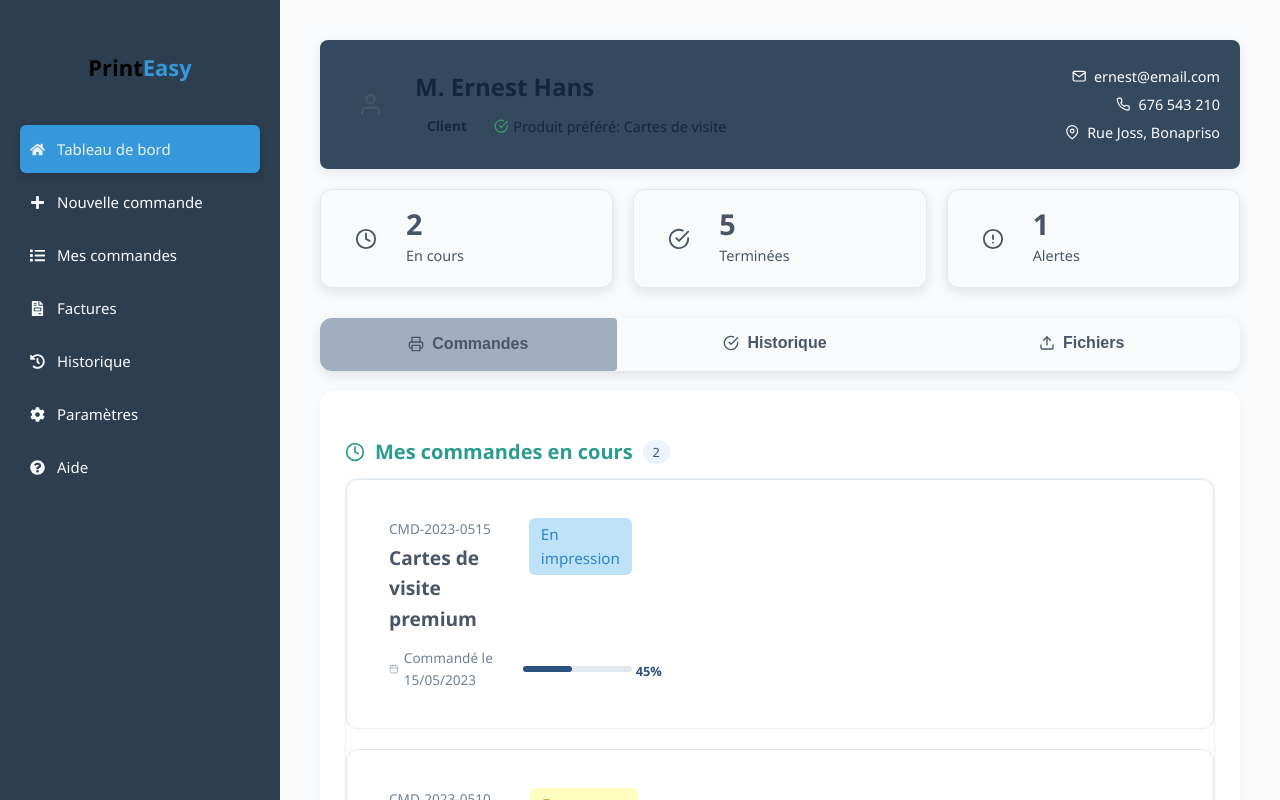
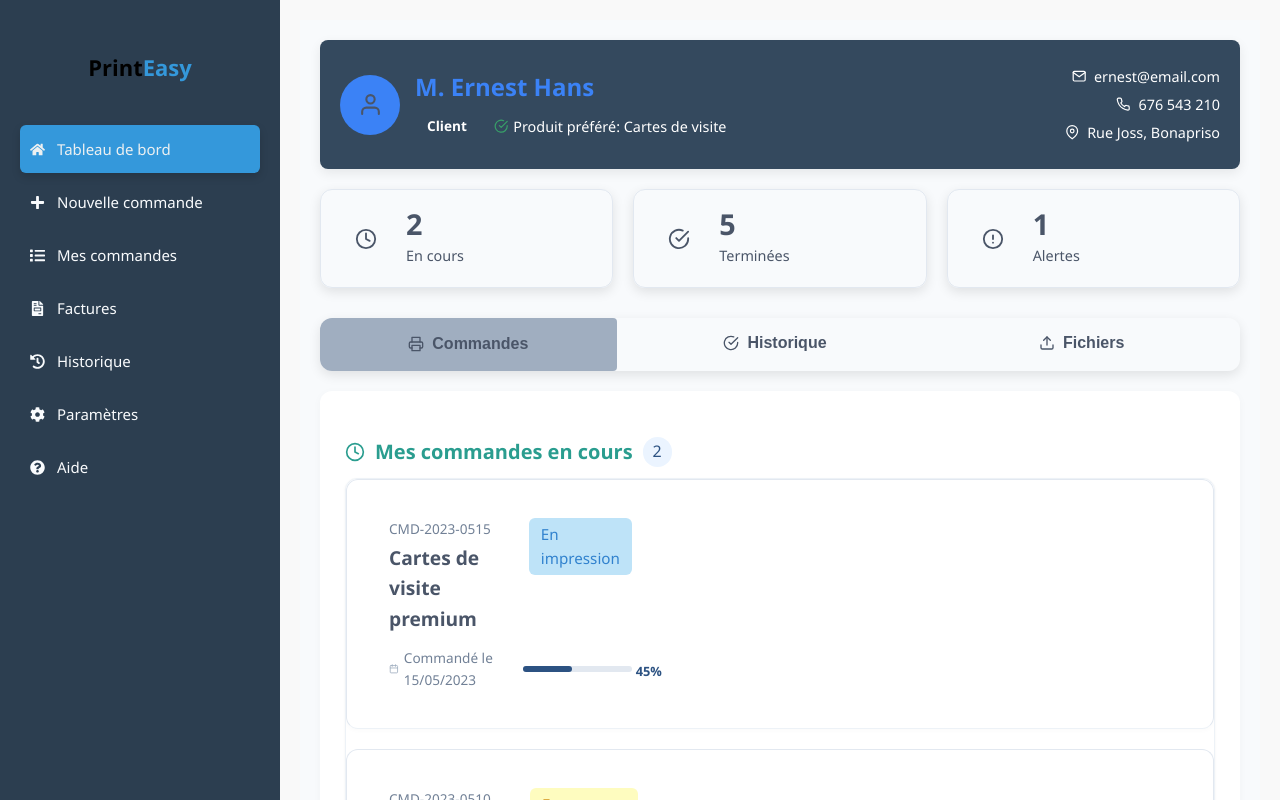
Before and after one commit to PaolaJeanne/dashboard, a React (Create React App) app: page /dashboard in a window 1280 px wide. Shown: the top 800 px of the page. Built offline with nearby package versions, Linux system fonts and the light colour scheme.

Commit message:
dashboard

```diff
--- a/src/styles/Dashboard.css
+++ b/src/styles/Dashboard.css
@@ -11,7 +11,6 @@
     --text-xlight: #94a3b8; /* encore plus clair */
     --border-light: rgba(255,255,255,0.05); /* pour le hover */
   }
-
 
 
 /* Base styles and resets */
@@ -91,7 +90,7 @@ button {
   color: var(--primary);
   border-radius: 20px;
   padding: 2px 10px;
-  font-size: 0.8rem;
+  font-size: 1rem;
   margin-left: 10px;
   font-weight: 500;
 }
@@ -116,7 +115,7 @@ button {
 .avatar {
   width: 60px;
   height: 60px;
-  background-color: var(--light-accent); /* léger bleu clair */
+  background-color: #3b82f6; /* léger bleu clair */
   border-radius: 50%;
   display: flex;
   align-items: center;
@@ -128,7 +127,7 @@ button {
 .client-info h1 {
   margin-bottom: 5px;
   font-size: 1.5rem;
-  color: var(--text-primary);
+  color: #3b82f6;
 }
 
 .client-meta {
@@ -136,7 +135,7 @@ button {
   align-items: center;
   gap: 15px;
   font-size: 0.9rem;
-  color: var(--text-primary);
+  color: #ffffff;
 }
 
 .account-type {
```
